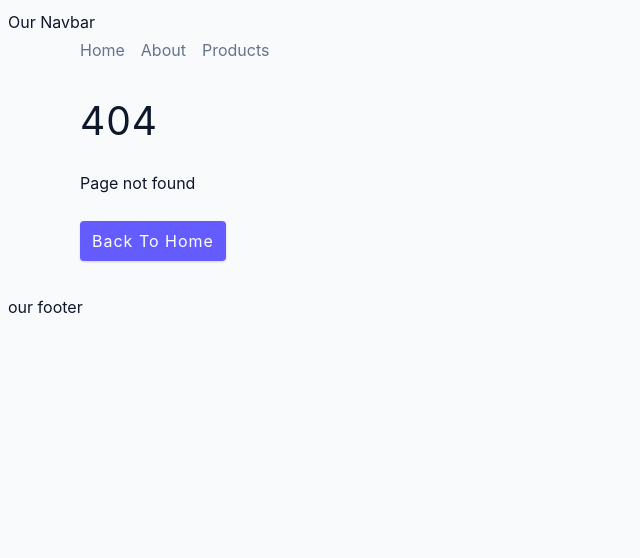
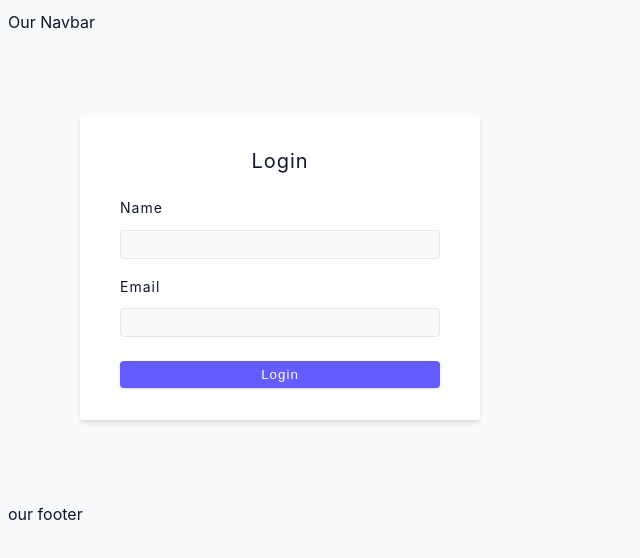
Before and after one commit to RahulRam12833/ReactRouterApp, a React (Create React App) app: page /login in a window 1280 px wide. Before the commit this address had no page. Shown: the top 558 px of the page, without its empty margins (0-640 px from the left). Built offline with nearby package versions, Linux system fonts and the light colour scheme.

Commit message:
Set up Login and Dashboard

```diff
--- a/src/App.js
+++ b/src/App.js
@@ -1,12 +1,15 @@
 import {BrowserRouter, Routes,Route} from 'react-router-dom'
+import { useState } from 'react';
 import Home from './pages/Home';
 import About from './pages/About';
 import Products from './pages/Products';
 import Error from './pages/Error';
 import SharedLayout from './pages/SharedLayout';
 import SingleProduct from './pages/SingleProduct'
-
+import Dashboard from './pages/Dashboard'
+import Login from './pages/Login'
 function App() {
+  const [user,setUser]=useState(null)
   return <BrowserRouter>
   <nav>Our Navbar</nav>
   <Routes>
@@ -17,7 +20,8 @@
       <Route path="products/:productId" element={<SingleProduct/>}/>
       <Route path="*" element={<Error/>}/>
     </Route>
-
+    <Route path="login" element={<Login setUser={setUser}></Login>}/>
+    <Route path="dashboard" element={<Dashboard user={user}></Dashboard>}/>
     </Routes>
     <footer>our footer</footer>
     </BrowserRouter>
--- a/src/components/StyledNavbar.js
+++ b/src/components/StyledNavbar.js
@@ -6,7 +6,8 @@
         <NavLink to="/" className={({isActive})=>isActive?'link active':'link'}>
             Home</NavLink>
         <NavLink to="/about" className={({isActive})=>isActive?'link active':'link'}>About</NavLink>
-        <NavLink to="products" className={({isActive})=>isActive?'link active':'link'}>Products</NavLink>
+        <NavLink to="/products" className={({isActive})=>isActive?'link active':'link'}>Products</NavLink>
+        <NavLink to="/login" className={({isActive})=>isActive?'link active':'link'}>Login</NavLink>
     </nav>
   )
 }
--- a/src/pages/Dashboard.js
+++ b/src/pages/Dashboard.js
@@ -1,7 +1,7 @@
-const Dashboard = () => {
+const Dashboard = ({user}) => {
   return (
     <section className='section'>
-      <h4>Dashboard</h4>
+      <h4>Hello, {user.name}</h4>
     </section>
   );
 };
--- a/src/pages/Login.js
+++ b/src/pages/Login.js
@@ -1,10 +1,18 @@
 import { useState } from 'react';
-const Login = () => {
+import { useNavigate } from 'react-router-dom';
+const Login = ({setUser}) => {
   const [name, setName] = useState('');
   const [email, setEmail] = useState('');
 
+  const navigate=useNavigate()
+
   const handleSubmit = async (e) => {
     e.preventDefault();
+
+    if(!name||!email)
+      return
+    setUser({name:name,email:email})
+    navigate('/dashboard')
   };
 
   return (
```
